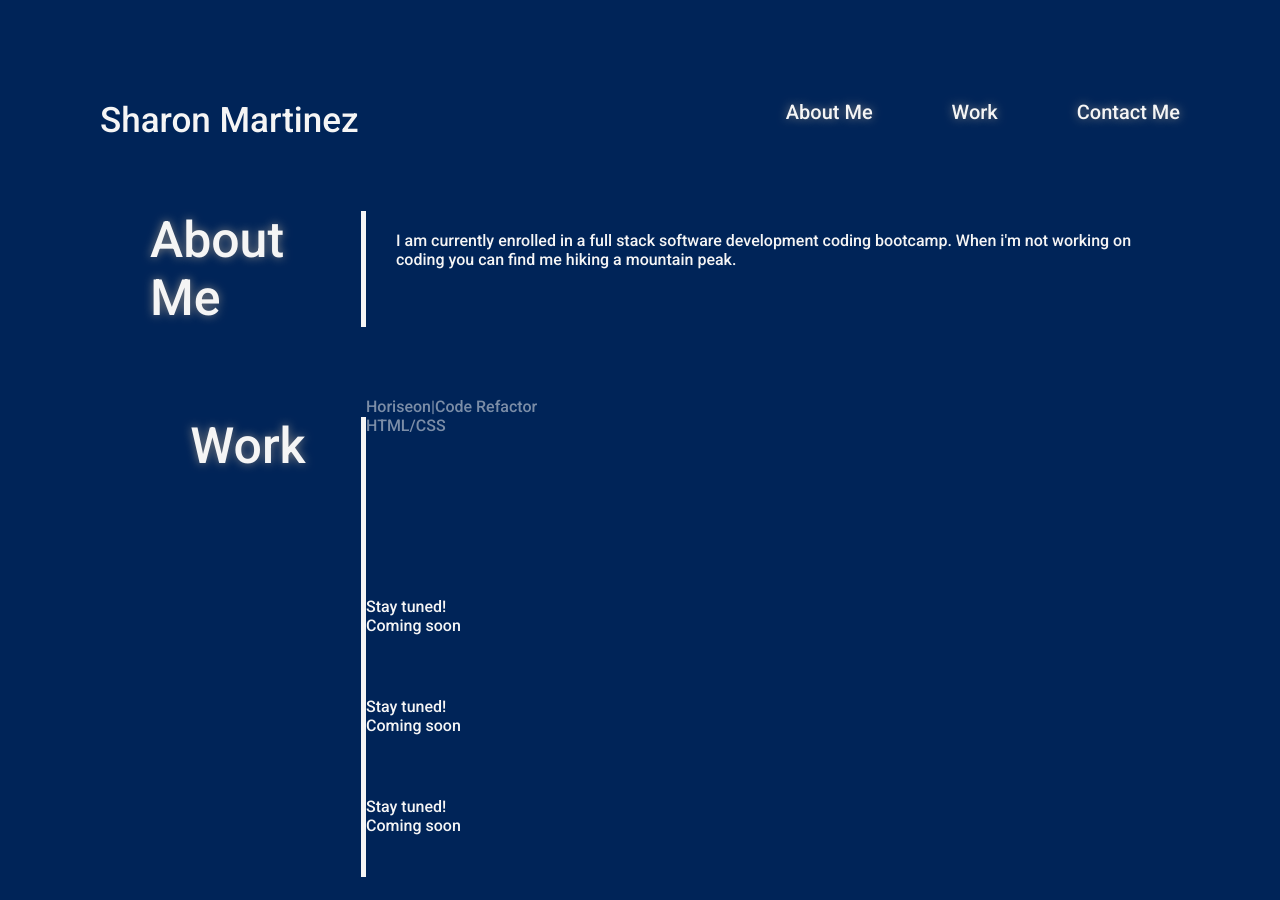
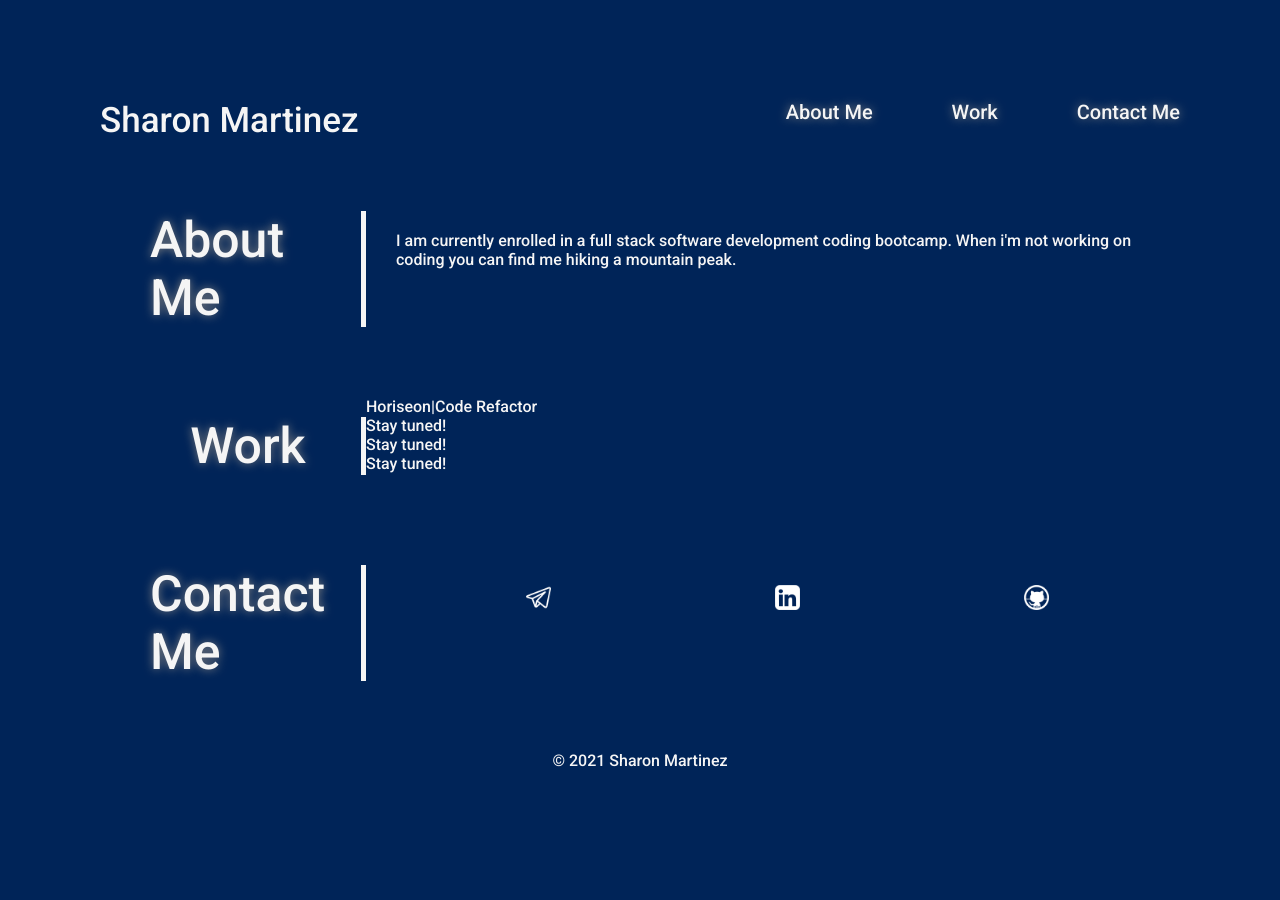
Before and after one commit to Sharon1106/sharon1106.github.io, a plain HTML site: page index.html in a window 1280 px wide. Shown: the top 900 px of the page. After the commit the page ends 870 px from the top, so only its background shows below. Drawn offline with Linux system fonts and the light colour scheme.

Commit message:
removed that wasn't working

```diff
--- a/assets/css/style.css
+++ b/assets/css/style.css
@@ -89,51 +89,12 @@ text-shadow: 0 0 10px grey;
 
 }
 
+
+/* REPLACE WITH FLEXBOX !!!!!!!!!!!!*/
 .grid {
-  display: grid;
-  grid-template-columns: repeat(3, 1fr);
-  grid-template-rows: 2;
-  grid-gap: 15px;
-  margin-left: 30px;
-  width: 100%;
 }
 
-/*needs to be bigger than the rest*/
-.grid-1 {
-  height: 200px;
-  background-image:url() ;
-  background-size: 100% 100%;
-  grid-column: span 3;
-  grid-row: span 1;
-  display:flex;
-  opacity: 0.5;
-  flex-direction: column;
-  justify-content: flex-start;
-}
-
-.grid-2{
-  height: 100px;
-  background-image: url();
-  background-size: 100% 100%;
-  display: flex;
-  flex-direction:column;
-}
-
-.grid-3 {
-  height: 100px;
-  background-image: url();
-  background-size: 100% 100%;
-  display: flex;
-  flex-direction:column;
-}
-
-.grid-4 {
-  height: 100px;
-  background-image: url();
-  background-size: 100% 100%;
-  display: flex;
-  flex-direction:column;
-}
+/* REPLACE WITH FLEXBOX!!!!!!!!!!!!*/
 
 .contact-me  {
   display:flex;
@@ -155,9 +116,7 @@ footer {
   padding:0;
   text-align: center;
 }
-footer h2 {
-    font-size:20px;
-}
+
 
 /* For screens other than a computers*/
 
--- a/index.html
+++ b/index.html
@@ -60,22 +60,21 @@
               <!--Code refactor hw1-->
               <a href"https://github.com/Sharon1106/html-css-code-refactor" target="_blank" class="grid-1">
                 <h3>Horiseon|Code Refactor</h3>
-                  <p>HTML/CSS</p>
               </a>
                   <!--coming soon image 2-->
               <a href"#" target="_blank" class="grid-2">
                 <h3>Stay tuned!</h3>
-                    <p>Coming soon</p>
+
               </a>
                     <!--coming soon image 3-->
               <a href"#" target="_blank" class="grid-3">
                 <h3>Stay tuned!</h3>
-                    <p>Coming soon</p>
+
               </a>
                       <!--coming soon image 4-->
               <a href"#" target="_blank" class="grid-4">
                 <h3>Stay tuned!</h3>
-                    <p>Coming soon</p>
+
               </a>
 
             </div>
```
